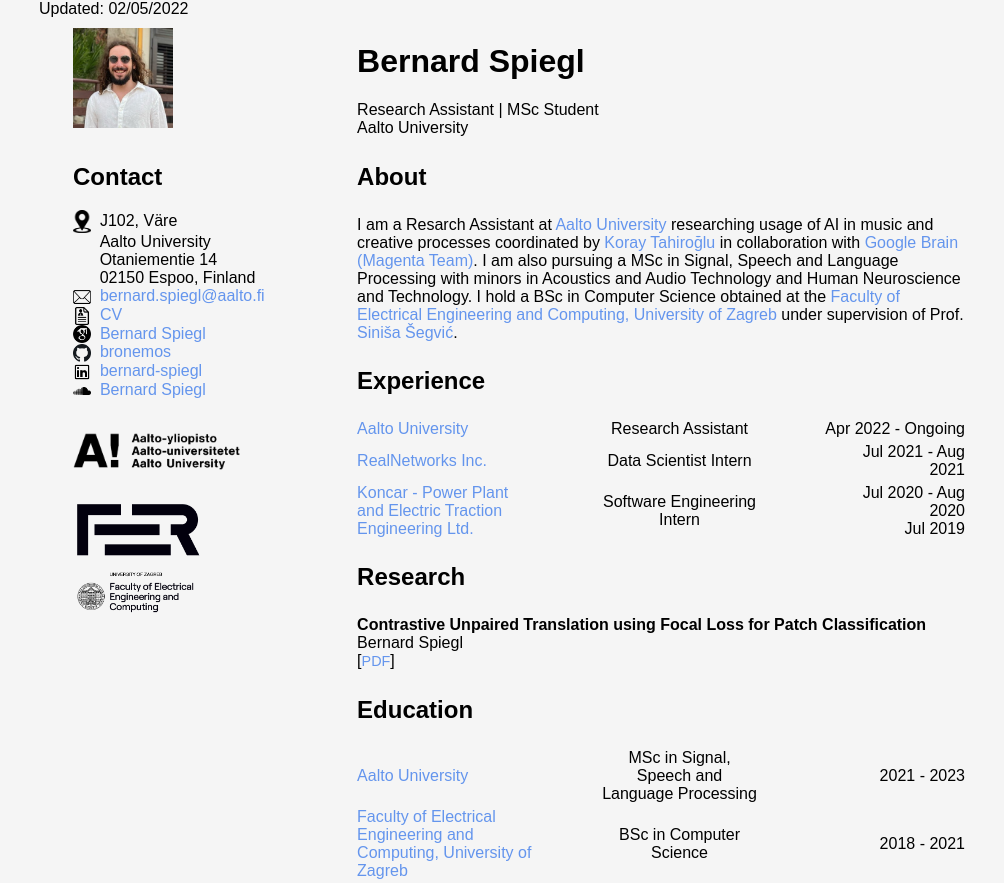
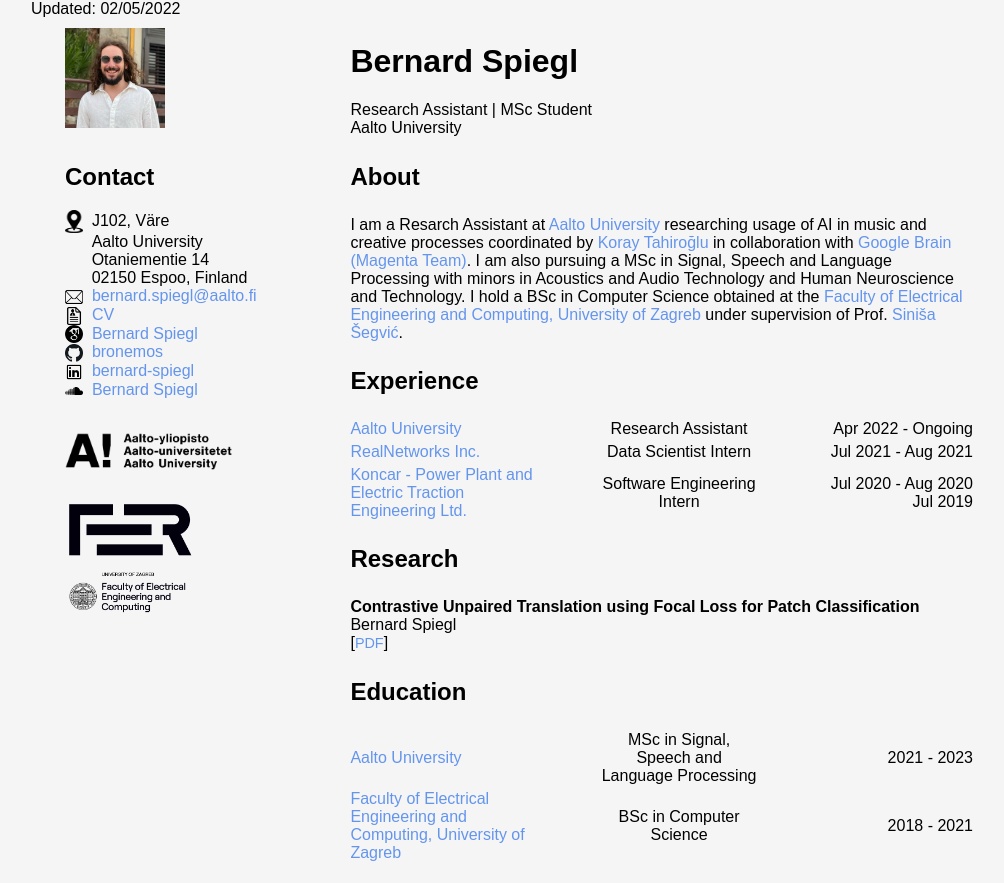
Before and after one commit to bronemos/bronemos.github.io, a plain HTML site: page index.html in a window 1280 px wide. Shown: the whole page, without its empty margins (121-1125 px from the left). Drawn offline with Linux system fonts and the light colour scheme.

Commit message:
update layout

```diff
--- a/resources/main.css
+++ b/resources/main.css
@@ -11,7 +11,7 @@ body {
 }
 
 table {
-    max-width: 60rem;
+    max-width: 61rem;
 }
 
 td {
```
